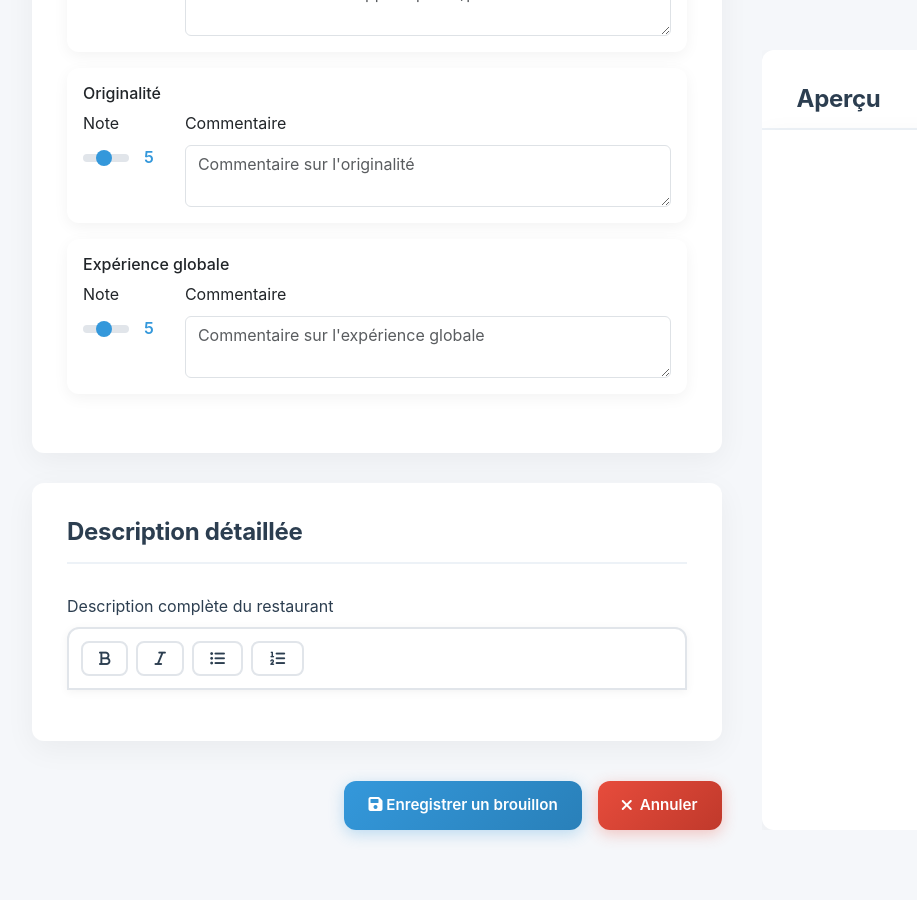
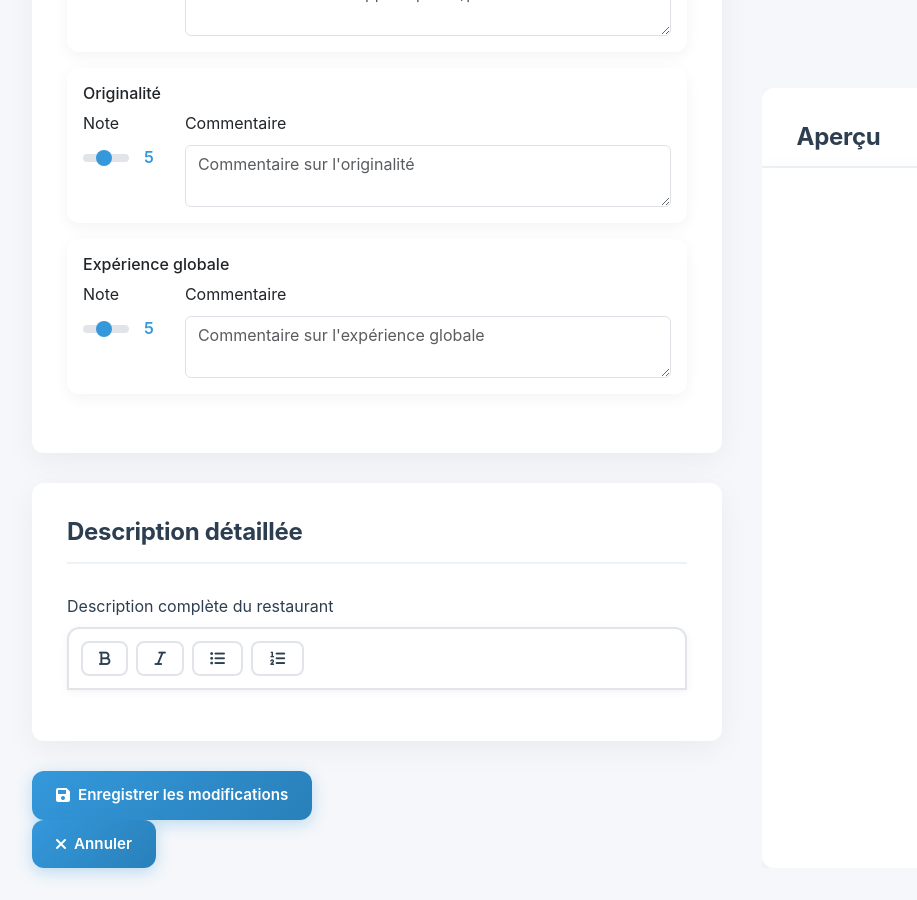
Before and after one commit to Natael21/blog-culinaire, a Jekyll site: the page admin/edit-resto.html, which Jekyll copies as it is, in a window 1280 px wide and 900 px high, scrolled down 2629 px. Shown: the whole window, without its empty margins (0-917 px from the left). Built offline with Jekyll 4.4.1, drawn with Linux system fonts in a browser that asks for light colours; before the commit the page ends 3491 px from its top, so only the background shows below that.

Commit message:
Update restaurant editing page: Change notification messages and redirect links to reflect the correct page. Modify form action buttons for clarity and consistency in user interactions.

```diff
--- a/admin/edit-resto.html
+++ b/admin/edit-resto.html
@@ -1340,10 +1340,10 @@
                         // Sauvegarder dans localStorage
                         localStorage.setItem('drafts', JSON.stringify(drafts));
 
-                        showNotification('Brouillon enregistré avec succès !', 'success');
+                        showNotification('Resto enregistré avec succès !', 'success');
 
                         setTimeout(() => {
-                            window.location.href = 'index.html';
+                            window.location.href = 'restaurants.html';
                         }, 1500);
 
                     } catch (error) {
@@ -2322,13 +2322,13 @@
                 try {
                     // Sauvegarder dans localStorage
                     localStorage.setItem('drafts', JSON.stringify(drafts));
-                    showNotification('Brouillon enregistré avec succès', 'success');
+                    showNotification('Resto enregistré avec succès', 'success');
 
                     // Mettre à jour l'interface
                     updatePendingChangesButtons();
 
                     setTimeout(() => {
-                        window.location.href = 'index.html';
+                        window.location.href = 'restaurants.html';
                     }, 1500);
                 } catch (storageError) {
                     if (storageError.name === 'QuotaExceededError') {
@@ -2779,14 +2779,12 @@
                 </div>
 
                 <div class="form-actions">
-                    <div class="action-buttons" style="display: flex; gap: 1rem; justify-content: flex-end;">
-                        <button type="submit" class="action-button" id="saveButton">
-                            <i class="fas fa-save"></i> Enregistrer un brouillon
-                        </button>
-                        <button type="button" class="action-button cancel" onclick="cancelForm()">
-                            <i class="fas fa-times"></i> Annuler
-                        </button>
-                    </div>
+                    <button type="submit" class="action-button">
+                        <i class="fas fa-save"></i> Enregistrer les modifications
+                    </button>
+                    <button type="button" class="action-button cancel-button" onclick="cancelChanges()">
+                        <i class="fas fa-times"></i> Annuler
+                    </button>
                 </div>
             </form>
         </div>
```
Also changed, not shown: other parts of admin/edit-resto.html (+2 -2 lines).
